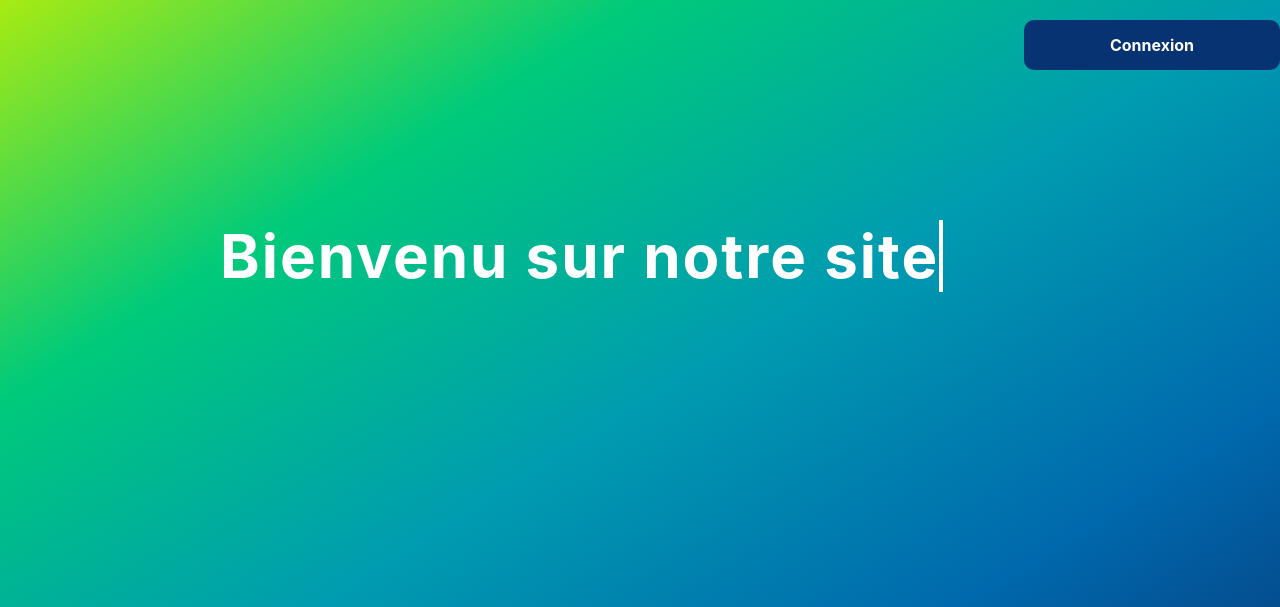
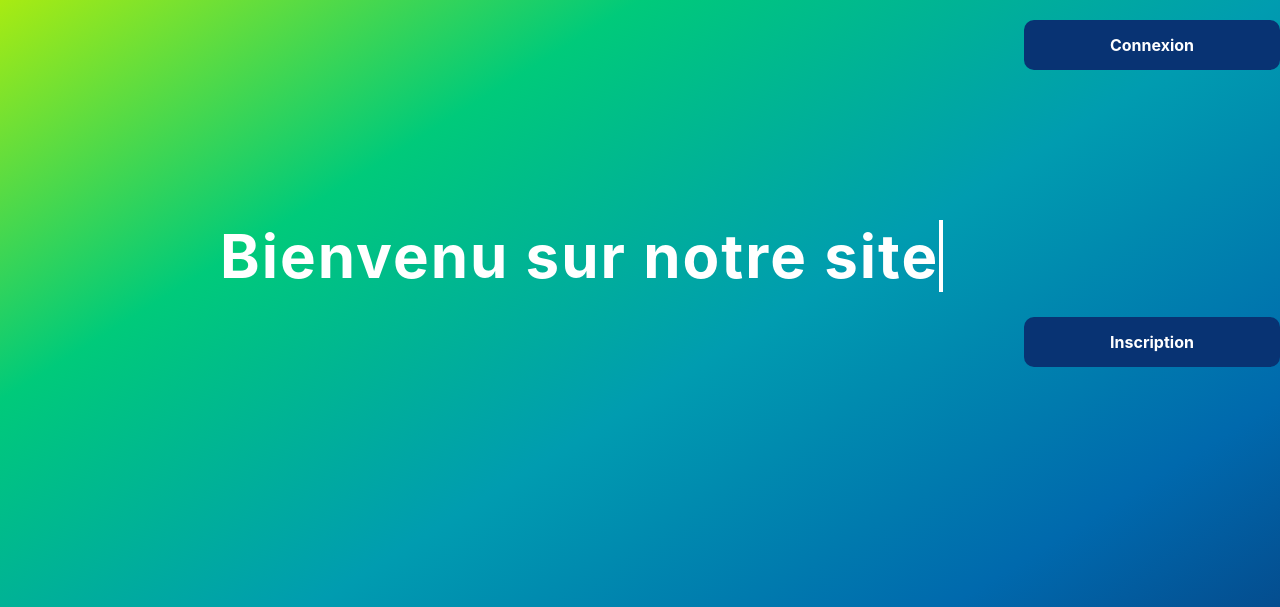
Before and after one commit to BenSmayaWiem/Mon-Premier-Projet-AI, a Flask app: page / in a window 1280 px wide. Shown: the top 607 px of the page. Run offline with Flask 2, Linux system fonts and the light colour scheme; parts of the project's set-up code (start-up, migrations or seed data) failed here and were passed over; some libraries are stand-ins or nearby versions.

Commit message:
Update index.html

```diff
--- a/templates/index.html
+++ b/templates/index.html
@@ -28,6 +28,7 @@ body {
 </div>
 
     <button class="btn"><a class="conn" href="{{ url_for('login') }}">Connexion</a></button>
+    <button class="btn"><a class="conn" href="{{ url_for('register') }}">Inscription</a></button>
 
 
 
```
